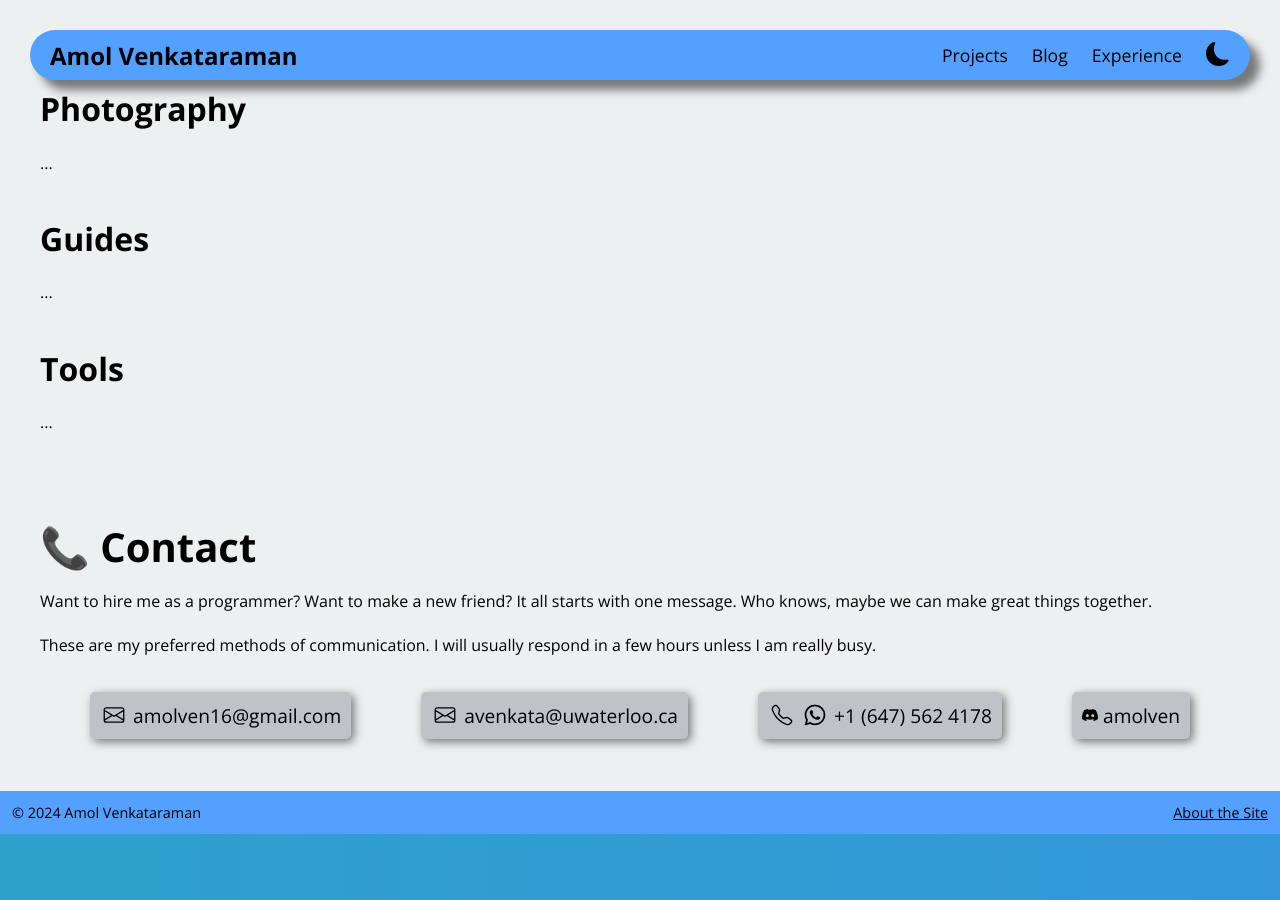
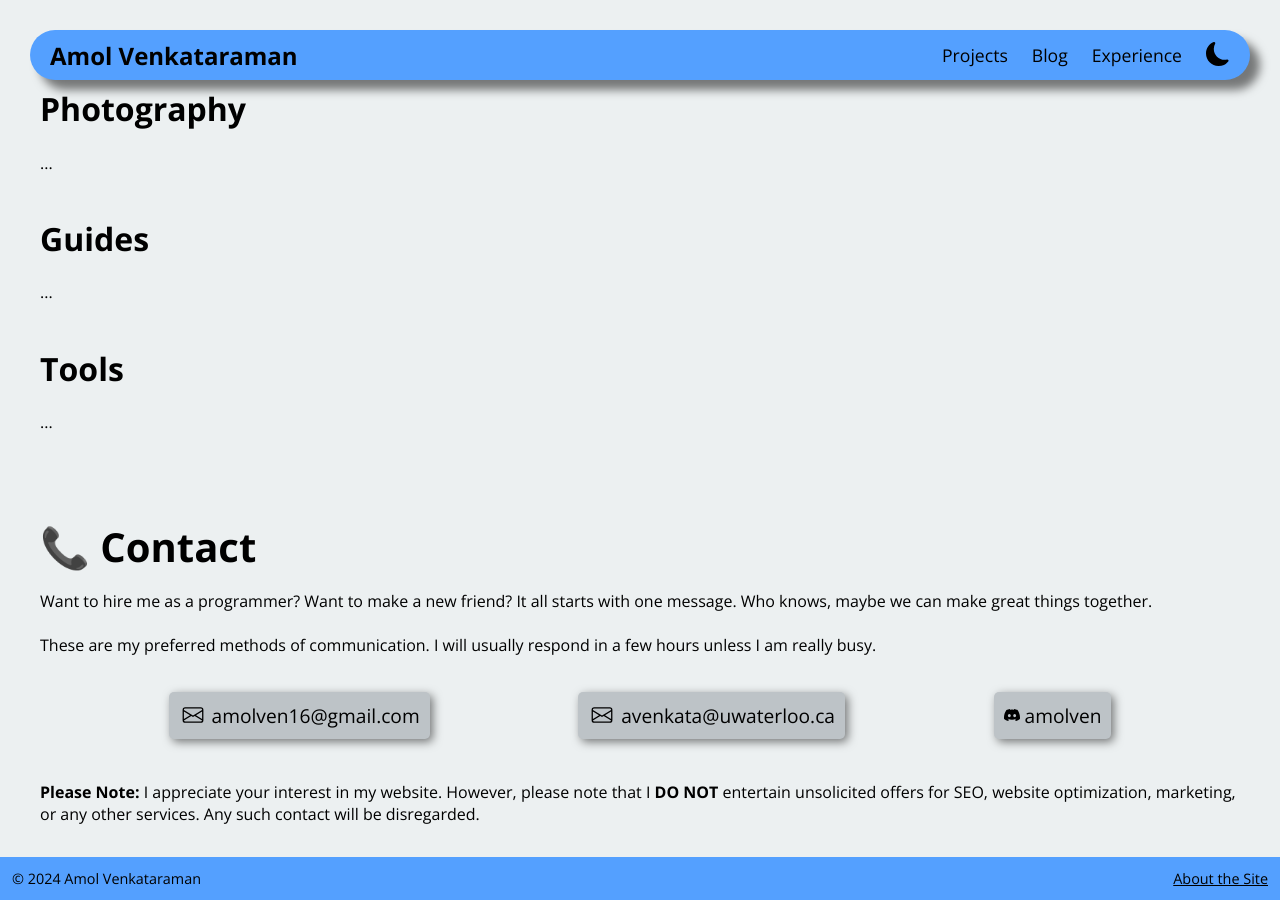
Before and after one commit to amolvenkataraman/amolvenkataraman.github.io, a Jekyll site: the page built from index.html, in a window 1280 px wide and 900 px high, scrolled down 1508 px. Built offline with Jekyll 4.4.1, drawn with Linux system fonts in a browser that asks for light colours; before the commit the page ends 2342 px from its top, so only the background shows below that.

Commit message:
Added warning to telemarketers

```diff
--- a/index.html
+++ b/index.html
@@ -130,18 +130,6 @@ permalink: /
                 </div>
 
                 <div class="contact-method">
-                    <a href="tel:+1 (647) 562 4178" class="social-link">
-                        <svg xmlns="http://www.w3.org/2000/svg" width="16" height="16" fill="currentColor" class="bi bi-telephone" viewBox="0 0 16 16">
-                            <path d="M3.654 1.328a.678.678 0 0 0-1.015-.063L1.605 2.3c-.483.484-.661 1.169-.45 1.77a17.568 17.568 0 0 0 4.168 6.608 17.569 17.569 0 0 0 6.608 4.168c.601.211 1.286.033 1.77-.45l1.034-1.034a.678.678 0 0 0-.063-1.015l-2.307-1.794a.678.678 0 0 0-.58-.122l-2.19.547a1.745 1.745 0 0 1-1.657-.459L5.482 8.062a1.745 1.745 0 0 1-.46-1.657l.548-2.19a.678.678 0 0 0-.122-.58L3.654 1.328zM1.884.511a1.745 1.745 0 0 1 2.612.163L6.29 2.98c.329.423.445.974.315 1.494l-.547 2.19a.678.678 0 0 0 .178.643l2.457 2.457a.678.678 0 0 0 .644.178l2.189-.547a1.745 1.745 0 0 1 1.494.315l2.306 1.794c.829.645.905 1.87.163 2.611l-1.034 1.034c-.74.74-1.846 1.065-2.877.702a18.634 18.634 0 0 1-7.01-4.42 18.634 18.634 0 0 1-4.42-7.009c-.362-1.03-.037-2.137.703-2.877L1.885.511z"/>
-                        </svg>
-                        <svg xmlns="http://www.w3.org/2000/svg" width="16" height="16" fill="currentColor" class="bi bi-whatsapp" viewBox="0 0 16 16">
-                            <path d="M13.601 2.326A7.854 7.854 0 0 0 7.994 0C3.627 0 .068 3.558.064 7.926c0 1.399.366 2.76 1.057 3.965L0 16l4.204-1.102a7.933 7.933 0 0 0 3.79.965h.004c4.368 0 7.926-3.558 7.93-7.93A7.898 7.898 0 0 0 13.6 2.326zM7.994 14.521a6.573 6.573 0 0 1-3.356-.92l-.24-.144-2.494.654.666-2.433-.156-.251a6.56 6.56 0 0 1-1.007-3.505c0-3.626 2.957-6.584 6.591-6.584a6.56 6.56 0 0 1 4.66 1.931 6.557 6.557 0 0 1 1.928 4.66c-.004 3.639-2.961 6.592-6.592 6.592zm3.615-4.934c-.197-.099-1.17-.578-1.353-.646-.182-.065-.315-.099-.445.099-.133.197-.513.646-.627.775-.114.133-.232.148-.43.05-.197-.1-.836-.308-1.592-.985-.59-.525-.985-1.175-1.103-1.372-.114-.198-.011-.304.088-.403.087-.088.197-.232.296-.346.1-.114.133-.198.198-.33.065-.134.034-.248-.015-.347-.05-.099-.445-1.076-.612-1.47-.16-.389-.323-.335-.445-.34-.114-.007-.247-.007-.38-.007a.729.729 0 0 0-.529.247c-.182.198-.691.677-.691 1.654 0 .977.71 1.916.81 2.049.098.133 1.394 2.132 3.383 2.992.47.205.84.326 1.129.418.475.152.904.129 1.246.08.38-.058 1.171-.48 1.338-.943.164-.464.164-.86.114-.943-.049-.084-.182-.133-.38-.232z"/>
-                        </svg>
-                        +1 (647) 562 4178
-                    </a>
-                </div>
-
-                <div class="contact-method">
                     <span href="" class="social-link">
                         <svg xmlns="http://www.w3.org/2000/svg" width="16" height="16" fill="currentColor" class="bi bi-discord" viewBox="0 0 16 16">
                             <path d="M13.545 2.907a13.227 13.227 0 0 0-3.257-1.011.05.05 0 0 0-.052.025c-.141.25-.297.577-.406.833a12.19 12.19 0 0 0-3.658 0 8.258 8.258 0 0 0-.412-.833.051.051 0 0 0-.052-.025c-1.125.194-2.22.534-3.257 1.011a.041.041 0 0 0-.021.018C.356 6.024-.213 9.047.066 12.032c.001.014.01.028.021.037a13.276 13.276 0 0 0 3.995 2.02.05.05 0 0 0 .056-.019c.308-.42.582-.863.818-1.329a.05.05 0 0 0-.01-.059.051.051 0 0 0-.018-.011 8.875 8.875 0 0 1-1.248-.595.05.05 0 0 1-.02-.066.051.051 0 0 1 .015-.019c.084-.063.168-.129.248-.195a.05.05 0 0 1 .051-.007c2.619 1.196 5.454 1.196 8.041 0a.052.052 0 0 1 .053.007c.08.066.164.132.248.195a.051.051 0 0 1-.004.085 8.254 8.254 0 0 1-1.249.594.05.05 0 0 0-.03.03.052.052 0 0 0 .003.041c.24.465.515.909.817 1.329a.05.05 0 0 0 .056.019 13.235 13.235 0 0 0 4.001-2.02.049.049 0 0 0 .021-.037c.334-3.451-.559-6.449-2.366-9.106a.034.034 0 0 0-.02-.019Zm-8.198 7.307c-.789 0-1.438-.724-1.438-1.612 0-.889.637-1.613 1.438-1.613.807 0 1.45.73 1.438 1.613 0 .888-.637 1.612-1.438 1.612Zm5.316 0c-.788 0-1.438-.724-1.438-1.612 0-.889.637-1.613 1.438-1.613.807 0 1.451.73 1.438 1.613 0 .888-.631 1.612-1.438 1.612Z"/>
@@ -150,6 +138,9 @@ permalink: /
                     </span>
                 </div>
             </div>
+
+            <br>
+            <b>Please Note:</b> I appreciate your interest in my website. However, please note that I <b>DO NOT</b> entertain unsolicited offers for SEO, website optimization, marketing, or any other services. Any such contact will be disregarded.
         </div>
     </div>
 
```
